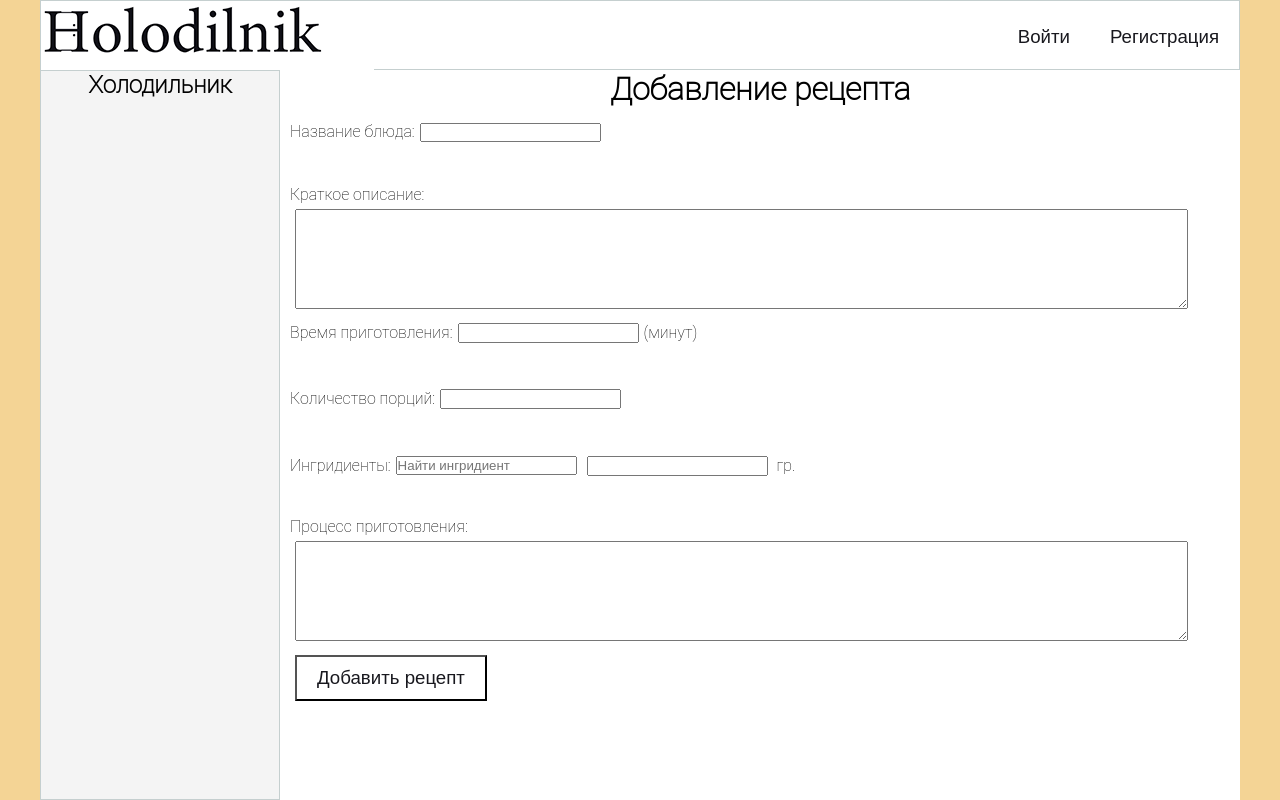
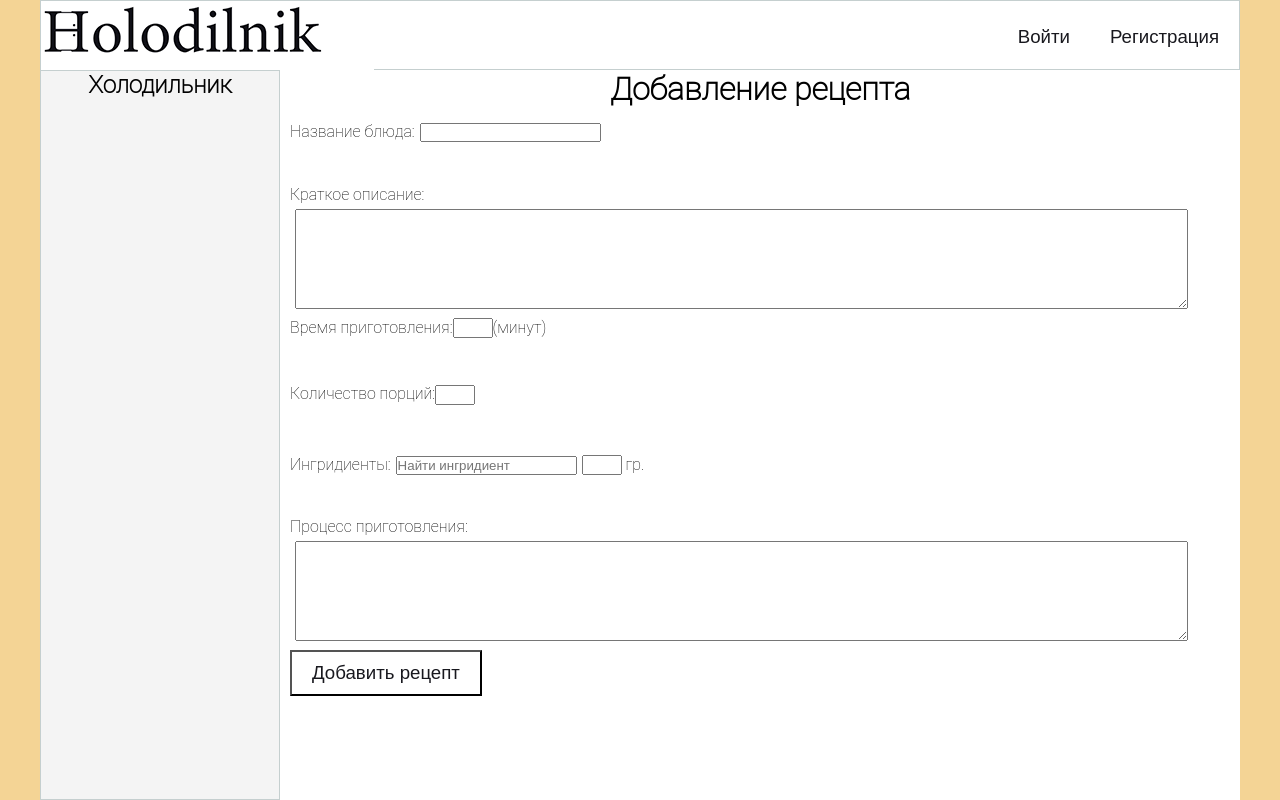
Before and after one commit to PrilipchenkoMaria/holodilnik, a React (Create React App) app: page /CreateRecipe in a window 1280 px wide. Built offline with nearby package versions, Linux system fonts and the light colour scheme.

Commit message:
css refactoring

```diff
--- a/src/App.scss
+++ b/src/App.scss
@@ -98,21 +98,17 @@
   display: grid;
   grid-template-rows: 1fr 2fr repeat(3, 1fr) 2fr;
   margin: 10px;
-
-  textarea {
+}
+.InputTextareaRecipeForm {
     width: 95%;
     margin: 5px;
     height: 100px;
 }
 
-  input {
+.InputTextRecipeForm {
     margin: 5px;
   }
 
-  input[type=number] {
-    min-width: 40px;
-    min-height: 20px;
-  }
 
 .CreateRecipeSubmit {
   @include button;
@@ -120,6 +116,9 @@
   width: fit-content;
 
 }
+.InputNumberRecipeForm {
+  width: 40px;
+  height: 20px;
 }
 
 .ShowAllRecipesButton, .RandomRecipeButton, .CreateRecipeButton {
--- a/src/components/Content/CreateRecipe.js
+++ b/src/components/Content/CreateRecipe.js
@@ -7,30 +7,29 @@ export function CreateRecipe() {
             <form className="CreateRecipeForm">
                 <label>
                     Название блюда:
-                    <input type="text"/>
+                    <input className="InputTextRecipeForm" type="text"/>
                 </label>
                 <label>
                     Краткое описание:
-                    <textarea/>
+                    <textarea className="InputTextareaRecipeForm"/>
                 </label>
                 <label>
                     Время приготовления:
-                    <input type="number"/>
+                    <input className="InputNumberRecipeForm" type="number"/>
                     (минут)
                 </label>
                 <label>
                     Количество порций:
-                    <input type="number"/>
+                    <input className="InputNumberRecipeForm" type="number"/>
                 </label>
                 <label>
                     Ингридиенты:
-                    <input type="search" placeholder="Найти ингридиент"/>
-                    <input type="number"/> гр.
+                    <input type="search" className="InputTextRecipeForm" placeholder="Найти ингридиент"/>
+                    <input className="InputNumberRecipeForm" type="number"/> гр.
                 </label>
-
                 <label>
                     Процесс приготовления:
-                    <textarea/>
+                    <textarea className="InputTextareaRecipeForm"/>
                 </label>
                 <input className="CreateRecipeSubmit" type="submit" value="Добавить рецепт"/>
             </form>
--- a/src/components/SignUp.js
+++ b/src/components/SignUp.js
@@ -22,6 +22,7 @@ export function SignUp() {
                 </label>
                 <Link to="/"><input className="SignUpSubmit" type="submit" value="Зарегистрироваться"/></Link>
             </form>
+            <Link to="/"><p>Не помню пароль...</p></Link>
         </div>
 
     )
```
Lines whose indentation alone changed are shown as unchanged.
